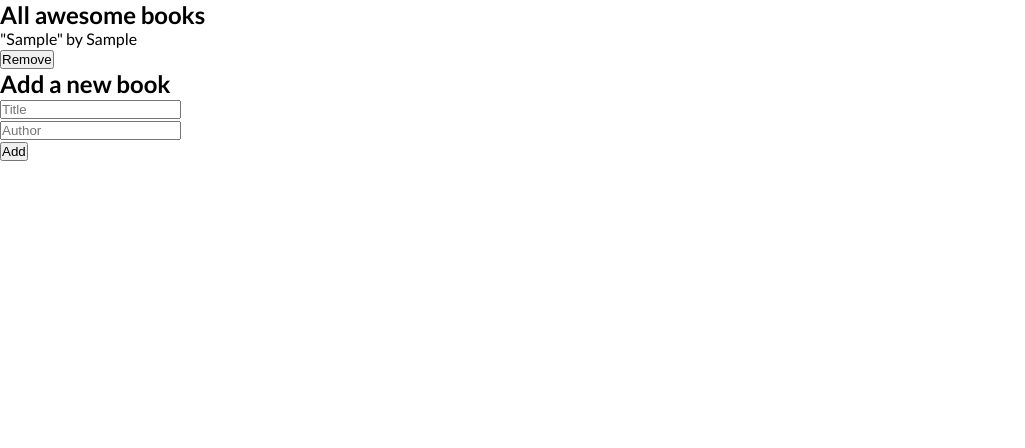
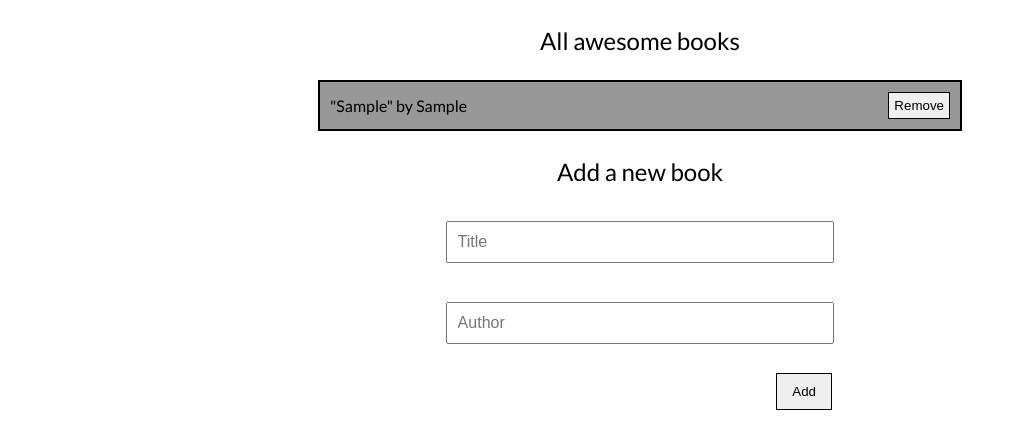
Before and after one commit to sahlminkok/Awesome-Books, a plain HTML site: page index.html in a window 1280 px wide. Both pictures are taken after typing "Sample", "Sample" into the empty fields and a click on the button "Add". Shown: the whole page, without its empty margins (0-1025 px from the left). Drawn offline with Linux system fonts and the light colour scheme.

Commit message:
modified style.css

```diff
--- a/style.css
+++ b/style.css
@@ -8,3 +8,46 @@
 body {
   font-family: "lato", sans-serif;
 }
+
+h2 {
+  text-align: center;
+  font-weight: 400;
+  padding: 2%;
+}
+#book-list {
+  list-style: none;
+  width: 50%;
+  margin: 0 auto;
+  border: 2px solid black;
+}
+.book {
+  display: flex;
+  justify-content: space-between;
+  padding: 10px;
+  align-items: center;
+}
+.book:nth-of-type(2n + 1) {
+  background-color: #989898;
+}
+.remove {
+  border: 1px solid black;
+  padding: 5px;
+}
+form {
+  margin: 0 auto;
+  display: flex;
+  flex-direction: column;
+  align-items: center;
+  width: 30%;
+}
+form input {
+  width: 95%;
+  font-size: 1rem;
+  padding: 10px;
+  margin: 10px 0;
+}
+form button {
+  padding: 10px 15px;
+  align-self: flex-end;
+  border: 1px solid black;
+}
```
